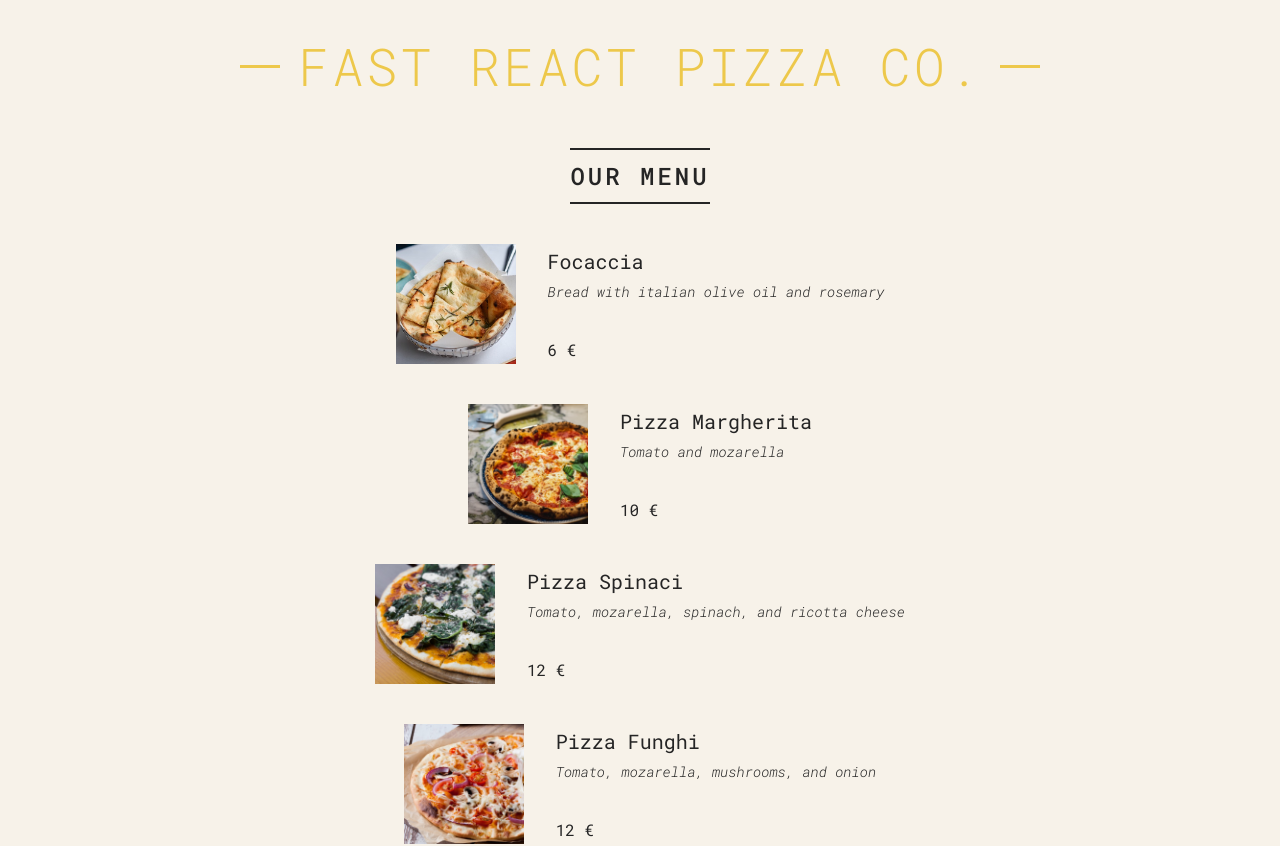
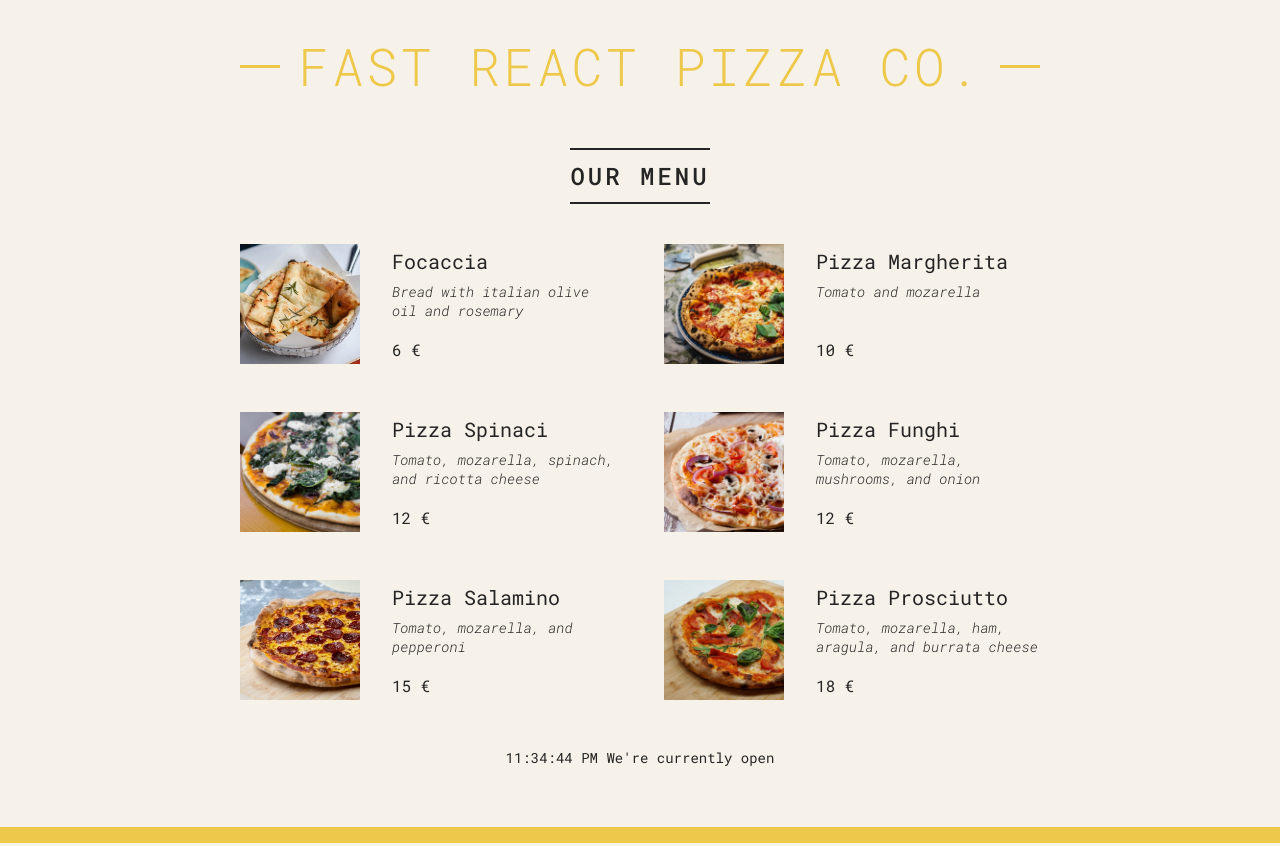
Before and after one commit to Harry8679/Pizza-Menu-React, a React (Create React App) app: page / in a window 1280 px wide. Shown: the top 846 px of the page. Built offline with nearby package versions, Linux system fonts and the light colour scheme.

Commit message:
class added in ul list of pizzas

```diff
--- a/src/components/Menu.js
+++ b/src/components/Menu.js
@@ -6,9 +6,11 @@ const Menu = () => {
   return (
     <main className='menu'>
       <h2>Our Menu</h2>
-      {pizzaData.map(pizza => (
-        <Pizza name={pizza.name} ingredient={pizza.ingredients} photoName={pizza.photoName} price={pizza.price} key={pizza.name} />
-      ))}
+      <ul className='pizzas'>
+        {pizzaData.map(pizza => (
+          <Pizza name={pizza.name} ingredient={pizza.ingredients} photoName={pizza.photoName} price={pizza.price} key={pizza.name} />
+        ))}
+      </ul>
     </main>
   )
 }
```
